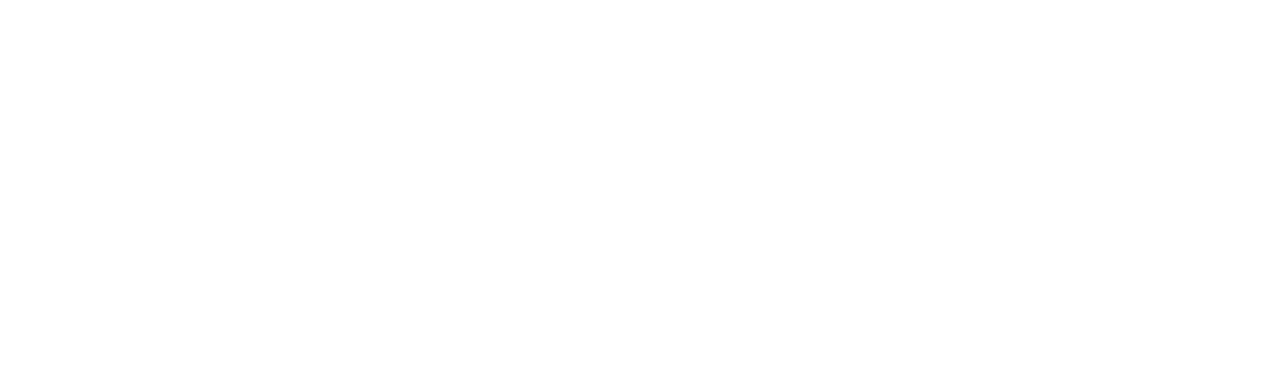
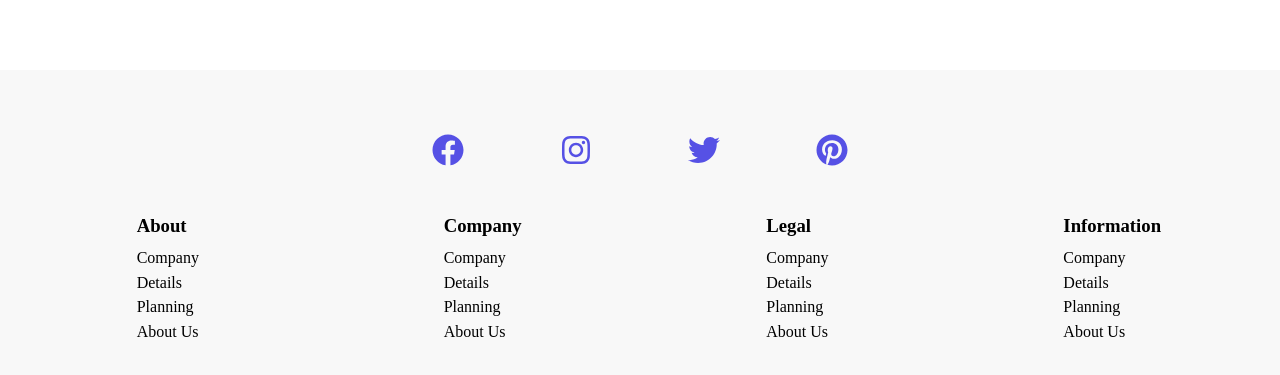
Before and after one commit to Mo-Aziz/real-estate-ui-with-react-, a React (Create React App) app: page / in a window 1280 px wide. Shown: the part 3310-3685 px from the top of the page. Before the commit the page ends 3380 px from the top, so only its background shows below. Built offline with nearby package versions, Linux system fonts and the light colour scheme.

Commit message:
Finished styling and desiging the footer, added some fixes for the featured section

```diff
--- a/src/App.js
+++ b/src/App.js
@@ -3,6 +3,7 @@
 import Hero from  "../src/components/hero/Hero"
 import Best from "../src/components/best/Best"
 import Featured from './components/featured/Featured';
+import Footer from './components/footer/Footer';
 
 function App() {
   return (
@@ -11,6 +12,7 @@
     <Hero/>
     <Best/>
     <Featured/>
+    <Footer/>
     </>
 
   );
--- /dev/null
+++ b/src/components/footer/Footer.css
@@ -0,0 +1,44 @@
+.footer {
+  width: 100%;
+  padding: 2rem 0;
+  background-color: #f8f8f8;
+}
+
+.footer .container {
+  display: grid;
+  grid-template-columns: repeat(4, 1fr);
+  gap: 1.2rem;
+}
+
+.footer .col {
+  margin: auto;
+}
+
+.footer h3 {
+  margin: 0.8rem 0;
+}
+
+.footer p {
+  margin: 0.4rem 0;
+}
+
+.footer .social {
+  text-align: center;
+}
+
+.footer .icon {
+  font-size: 2rem;
+  margin: 2rem 3rem;
+  color: #5651e5;
+}
+
+@media screen and (max-width: 940px) {
+  .footer .container {
+    grid-template-columns: repeat(2, 1fr);
+    gap: 0.5rem;
+  }
+
+  .footer .icon {
+    margin: 1rem;
+  }
+}
--- /dev/null
+++ b/src/components/footer/Footer.js
@@ -0,0 +1,55 @@
+import React from "react";
+
+import {
+  FaFacebook,
+  FaInstagram,
+  FaTwitter,
+  FaPinterest,
+} from "react-icons/fa";
+
+import "./Footer.css";
+
+const Footer = () => {
+  return (
+    <div className="footer">
+      <div className="social">
+        <FaFacebook className="icon" />
+        <FaInstagram className="icon" />
+        <FaTwitter className="icon" />
+        <FaPinterest className="icon" />
+      </div>
+      <div className="container">
+        <div className="col">
+          <h3>About</h3>
+          <p>Company</p>
+          <p>Details</p>
+          <p>Planning</p>
+          <p>About Us</p>
+        </div>
+        <div className="col">
+          <h3>Company</h3>
+          <p>Company</p>
+          <p>Details</p>
+          <p>Planning</p>
+          <p>About Us</p>
+        </div>
+        <div className="col">
+          <h3>Legal</h3>
+          <p>Company</p>
+          <p>Details</p>
+          <p>Planning</p>
+          <p>About Us</p>
+        </div>
+        <div className="col">
+          <h3>Information</h3>
+          <p>Company</p>
+          <p>Details</p>
+          <p>Planning</p>
+          <p>About Us</p>
+        </div>
+      </div>
+    </div>
+  );
+};
+
+export default Footer;
```
Also changed, not shown: 1 other file (tests, documents, lock files or other folders).
